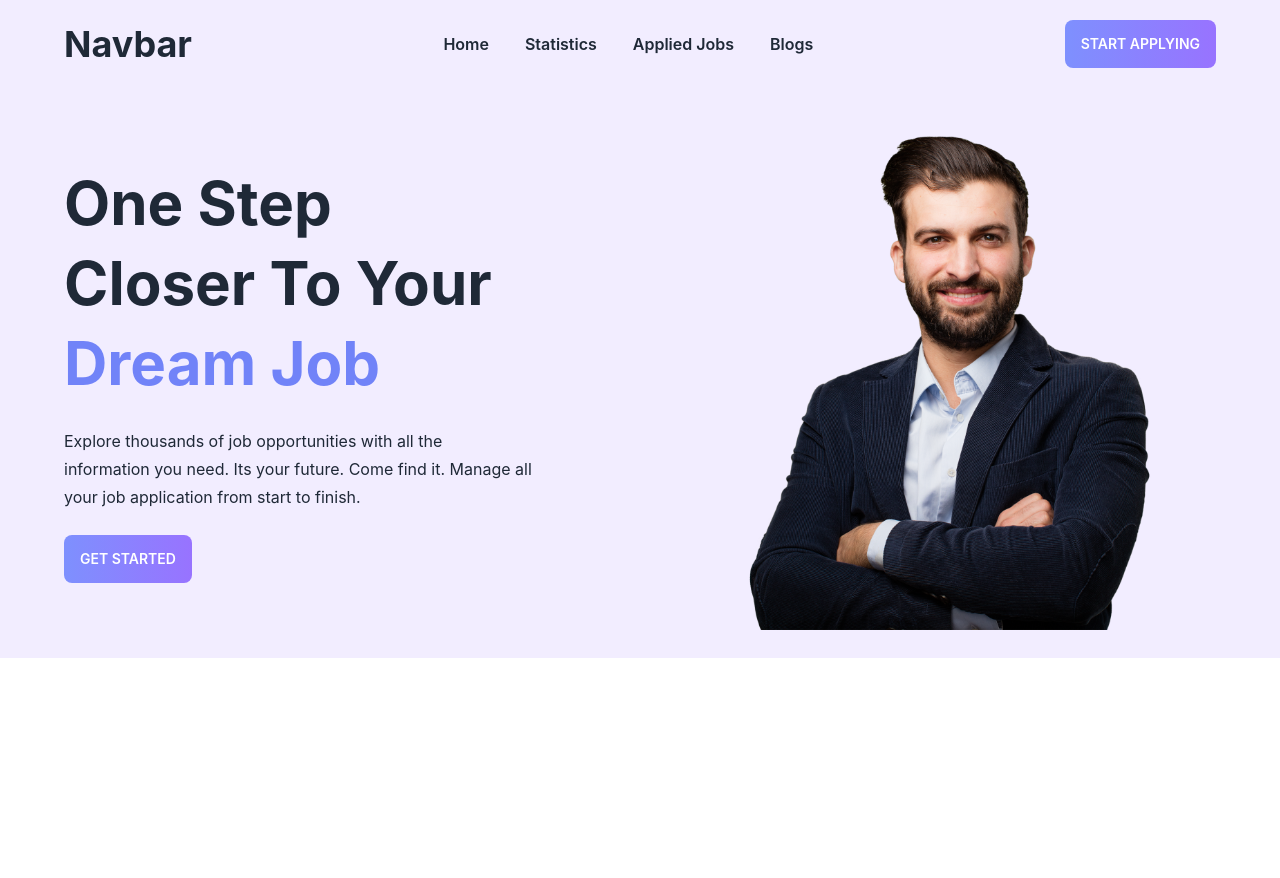
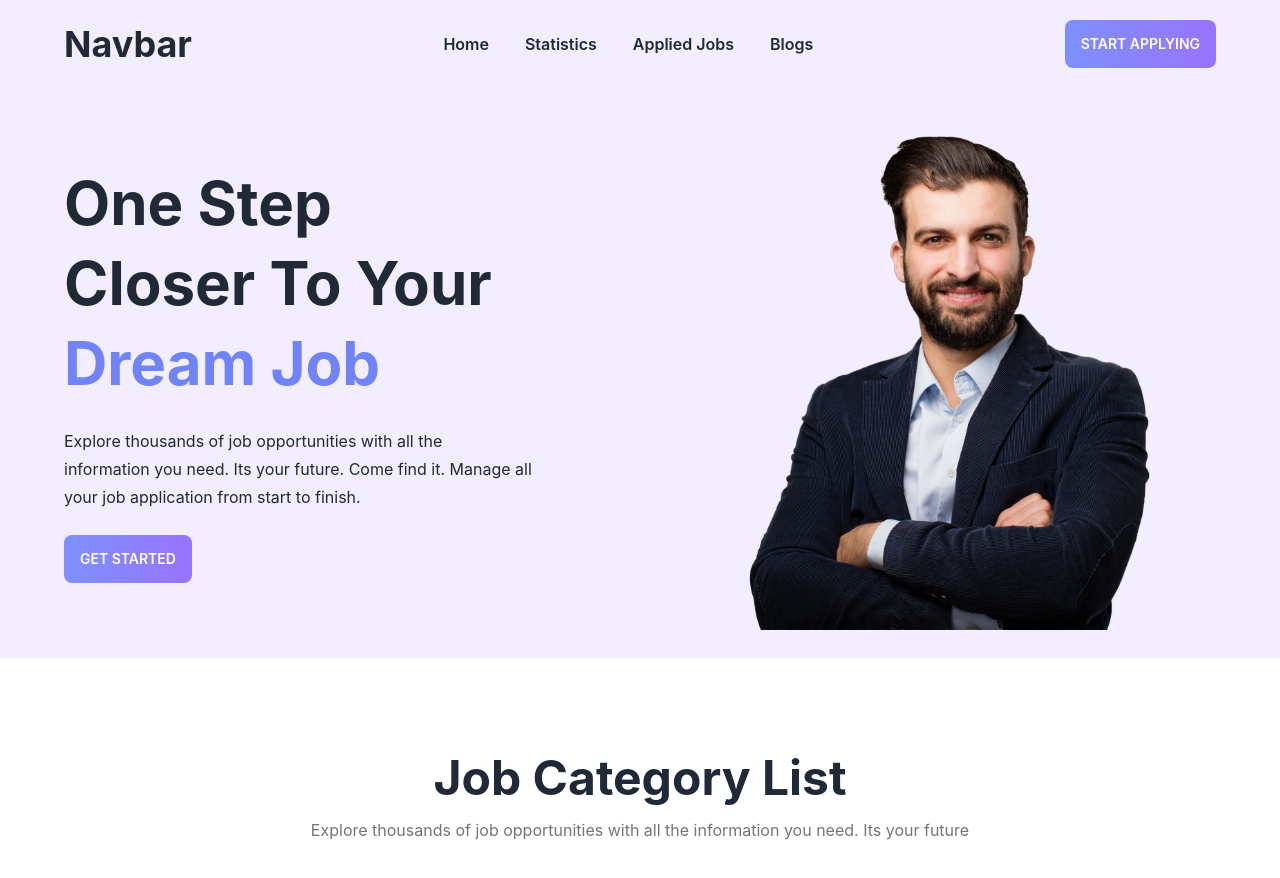
Before and after one commit to jobayer298/job-applying-client-react, a React (Vite) app: page / in a window 1280 px wide. Shown: the top 878 px of the page. Before the commit the page ends 800 px from the top, so only its background shows below. Built offline with nearby package versions, Linux system fonts and the light colour scheme.

Commit message:
banner added

```diff
--- /dev/null
+++ b/src/Components/Banner.jsx
@@ -0,0 +1,29 @@
+import React from 'react';
+import person from "../assets/All Images/person.png";
+const Banner = () => {
+    return (
+      <>
+        <div className="bg-[#9873ff21]">
+          <div className="my-container banner py-7 flex items-center justify-between gap-16 ">
+            <div className="banner-info">
+              <h2 className="text-6xl font-bold leading-[80px] pb-6">
+                One Step <br /> Closer To Your{" "}
+                <span className="text-[#7183f8]">Dream Job</span>
+              </h2>
+              <p className="pb-6 leading-7">
+                Explore thousands of job opportunities with all the <br />{" "}
+                information you need. Its your future. Come find it. Manage all{" "}
+                <br /> your job application from start to finish.
+              </p>
+              <button className="btn btn-bg text-white">Get Started</button>
+            </div>
+            <div className="img">
+              <img className="" src={person} alt="" />
+            </div>
+          </div>
+        </div>
+      </>
+    );
+};
+
+export default Banner;
--- /dev/null
+++ b/src/Components/Category.jsx
@@ -0,0 +1,20 @@
+import React from 'react';
+
+const Category = () => {
+    return (
+      <>
+        <div className="my-container">
+          <div className="title text-center py-24">
+            <h2 className="text-5xl font-bold mb-4">Job Category List</h2>
+            <p className="text-[#757575]">
+              Explore thousands of job opportunities with all the information
+              you need. Its your future
+            </p>
+          </div>
+          <div></div>
+        </div>
+      </>
+    );
+};
+
+export default Category;
--- a/src/Components/Home.jsx
+++ b/src/Components/Home.jsx
@@ -1,25 +1,12 @@
 import React from 'react';
-import person from '../assets/All Images/person.png'
+import Banner from './Banner';
+import Category from './Category';
 
 const Home = () => {
     return (
-      <div className="bg-[#9873ff21]">
-        <div className="max-w-6xl mx-auto banner py-7 flex items-center justify-between gap-16 ">
-          <div className="banner-info">
-            <h2 className="text-6xl font-bold leading-[80px] pb-6">
-              One Step <br /> Closer To Your <span className="text-[#7183f8]">Dream Job</span>
-            </h2>
-            <p className='pb-6 leading-7'>
-              Explore thousands of job opportunities with all the <br /> information
-              you need. Its your future. Come find it. Manage all <br /> your job
-              application from start to finish.
-            </p>
-            <button className="btn btn-bg text-white">Get Started</button>
-          </div>
-          <div className="img">
-            <img className='' src={person} alt="" />
-          </div>
-        </div>
+      <div>
+        <Banner></Banner>
+        <Category></Category>
       </div>
     );
 };
--- a/src/index.css
+++ b/src/index.css
@@ -10,3 +10,7 @@
   border-radius: 8px;
   border: none;
 }
+
+.my-container{
+  @apply max-w-6xl mx-auto;
+}
```
